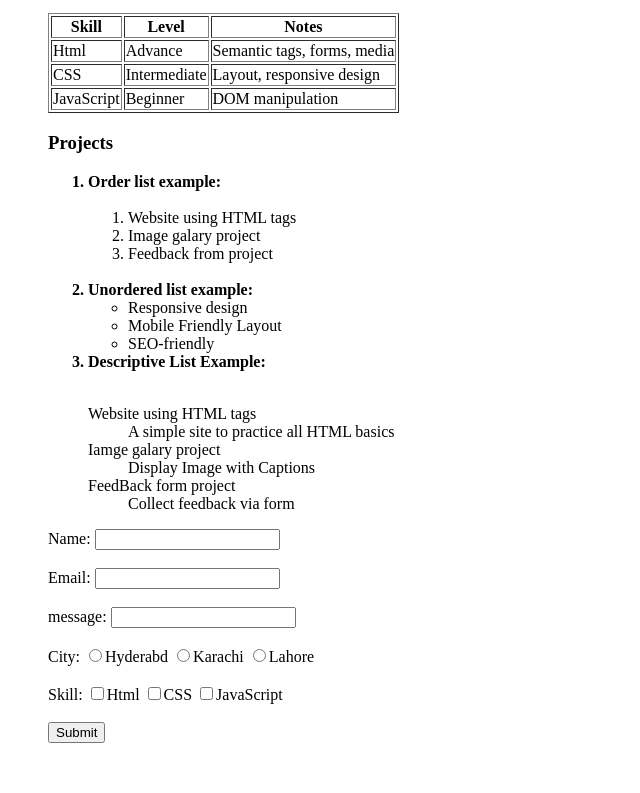
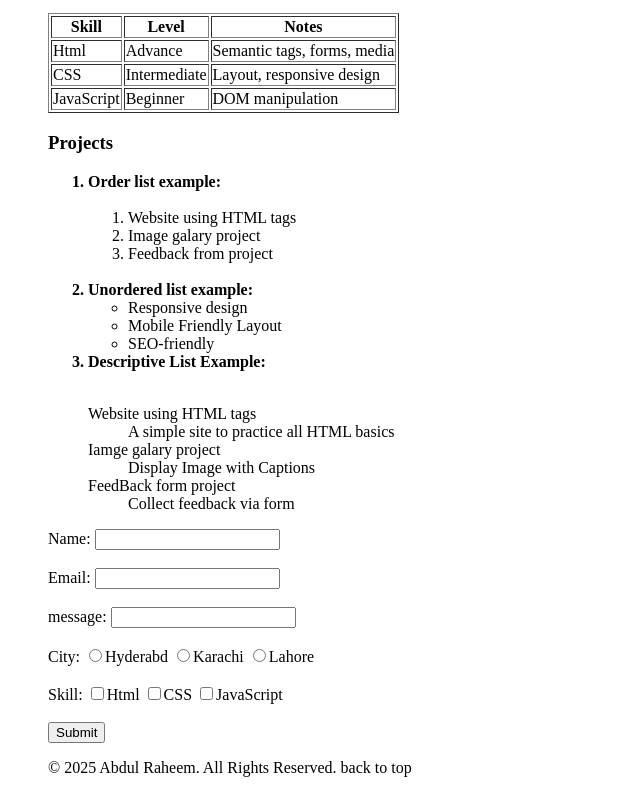
Before and after one commit to Muhammad-Umer-soo/Saylani-Development, a plain HTML site: page index.html in a window 1280 px wide. Shown: the part 400-1193 px from the top of the page, without its empty margins (0-640 px from the left). Before the commit the page ends 1151 px from the top, so only its background shows below. Drawn offline with Linux system fonts and the light colour scheme.

Commit message:
index.html

```diff
--- a/index.html
+++ b/index.html
@@ -93,6 +93,7 @@
         <input type="checkbox" />JavaScript <br /><br />
         <button type="submit">Submit</button>
       </form>
+      <p>© 2025 Abdul Raheem. All Rights Reserved. back to top</p>
     </main>
   </body>
 </html>
```
